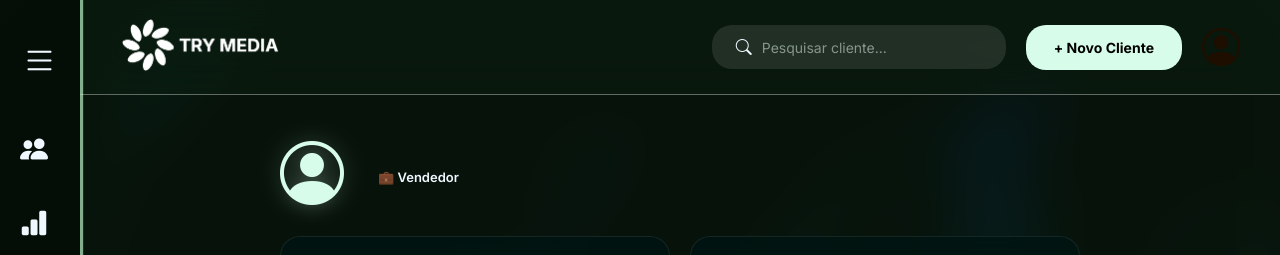
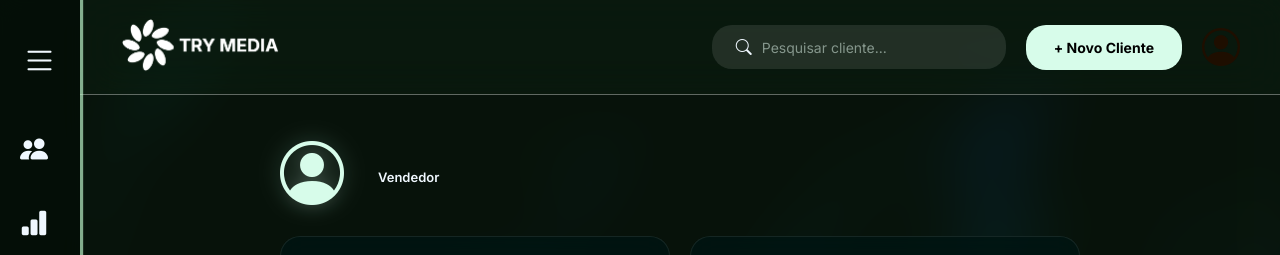
Before and after one commit to helciosilvaa17-web/crm-try-media, a React (Vite) app in the folder frontend/: page /perfil in a window 1280 px wide. Shown: the top 255 px of the page. Built offline with nearby package versions, Linux system fonts and the light colour scheme; sample sign-in values are in the browser's storage.

Commit message:
Update Perfil.jsx
Remoção dos emojis na descrição do perfil

```diff
--- a/frontend/src/pages/Perfil.jsx
+++ b/frontend/src/pages/Perfil.jsx
@@ -72,7 +72,7 @@ export default function Perfil() {
         <div>
           <h1>{user?.nome}</h1>
           <span className={`perfil-badge ${user?.perfil}`}>
-            {user?.perfil === 'administrador' ? '👑 Administrador' : '💼 Vendedor'}
+            {user?.perfil === 'administrador' ? 'Administrador' : 'Vendedor'}
           </span>
         </div>
       </div>
```
